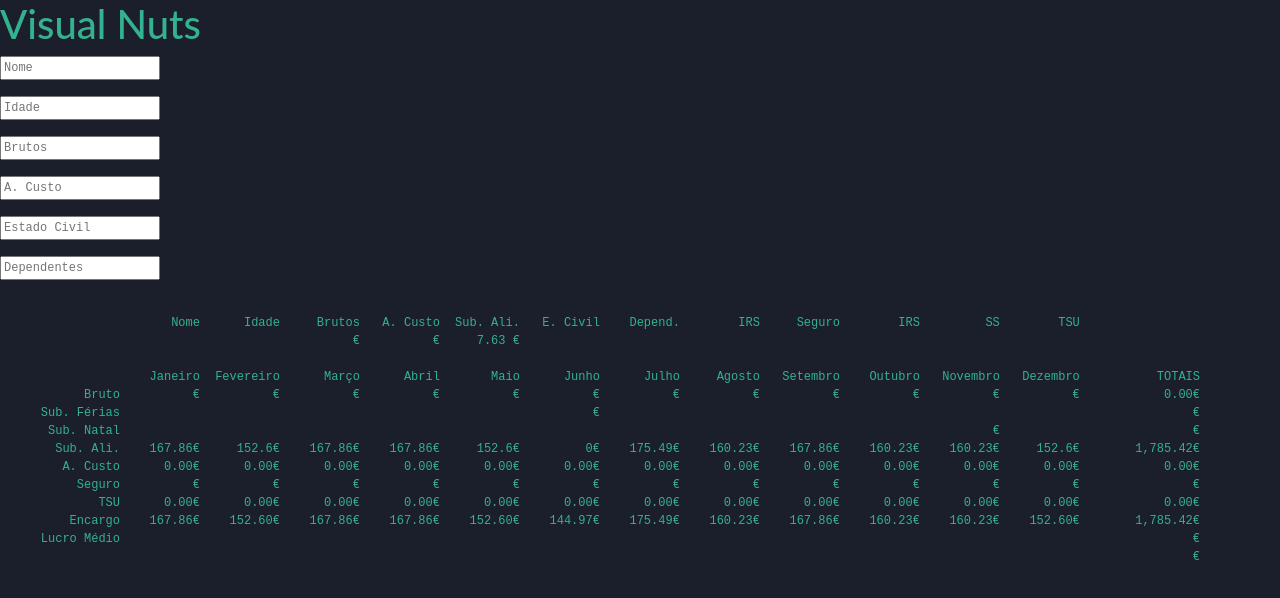
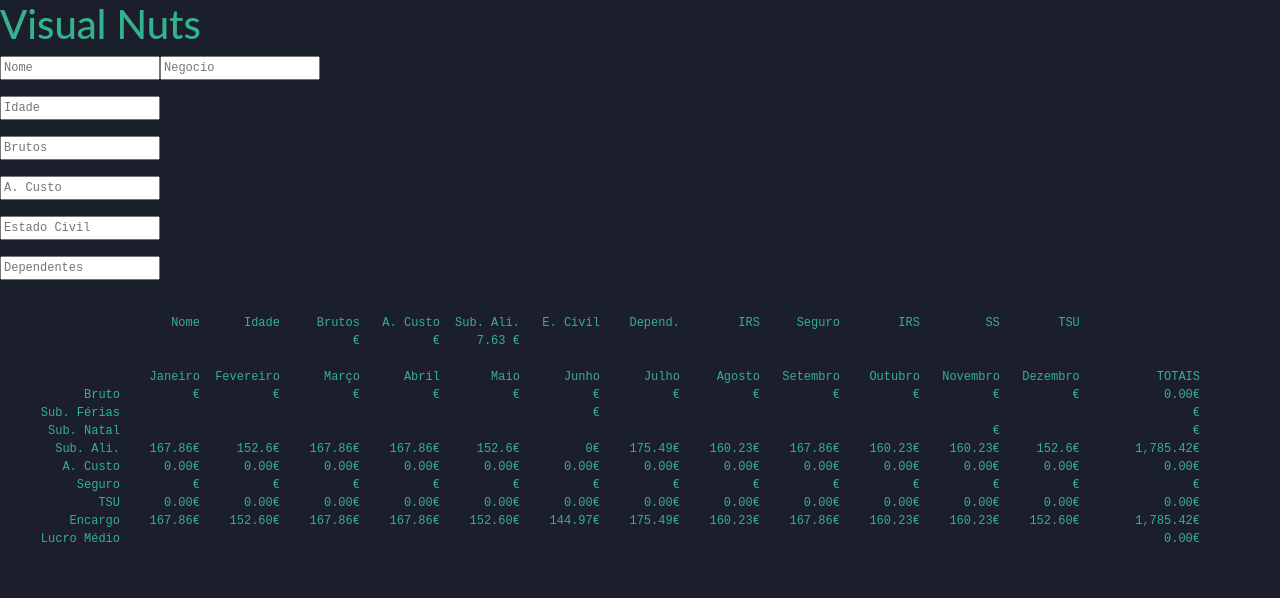
Before and after one commit to BernardoResende/Bernardo-Resende, an Angular app: page / in a window 1280 px wide. Shown: the top 598 px of the page. Built offline with nearby package versions, Linux system fonts and the light colour scheme.

Commit message:
2 files modified

```diff
--- a/src/app/simulator/simulator.component.html
+++ b/src/app/simulator/simulator.component.html
@@ -1,4 +1,4 @@
-<p><input type="String"matInput placeholder="Nome" [(ngModel)]="this.nome"></p>
+<p><input type="String"matInput placeholder="Nome" [(ngModel)]="this.nome"><input type="number"matInput placeholder="Negocio" [(ngModel)]="this.negocio"></p>
 	<p><input type="number" matInput placeholder="Idade" [(ngModel)]="this.idade"></p>
 		<p><input type="number" matInput placeholder="Brutos" [(ngModel)]="this.brutos"></p>
 			<p><input type="number" matInput placeholder="A. Custo" [(ngModel)]="this.aCusto "></p>
@@ -199,8 +199,8 @@
 										<div class="row "><div class="col-sm ">€</div></div>
 										<div class="row "><div class="col-sm ">{{brutos*14*0.2375 | number:'1.2-2'}}€</div></div>
 										<div class="row "><div class="col-sm ">{{(brutos*14)+totalsAli+(aCusto*11)+(brutos*14*0.2375) | number:'1.2-2'}}€</div></div>
-										<div class="row "><div class="col-sm ">€</div></div>
-										<div class="row "><div class="col-sm ">€</div></div>
+										<div class="row "><div class="col-sm ">{{negocio*20 | number:'1.2-2'}}€</div></div>
+
 									</div>
 								</div>
 
--- a/src/app/simulator/simulator.component.ts
+++ b/src/app/simulator/simulator.component.ts
@@ -16,6 +16,7 @@ export class SimulatorComponent implements OnInit {
   eCivil=null;
   depen:number=null;
   tsu:number=null;
+  negocio:number=null;
 
     jan=Math.round((22*this.sAli)*1e2)/1e2;
     fev=Math.round((20*this.sAli)*1e2)/1e2;
```
